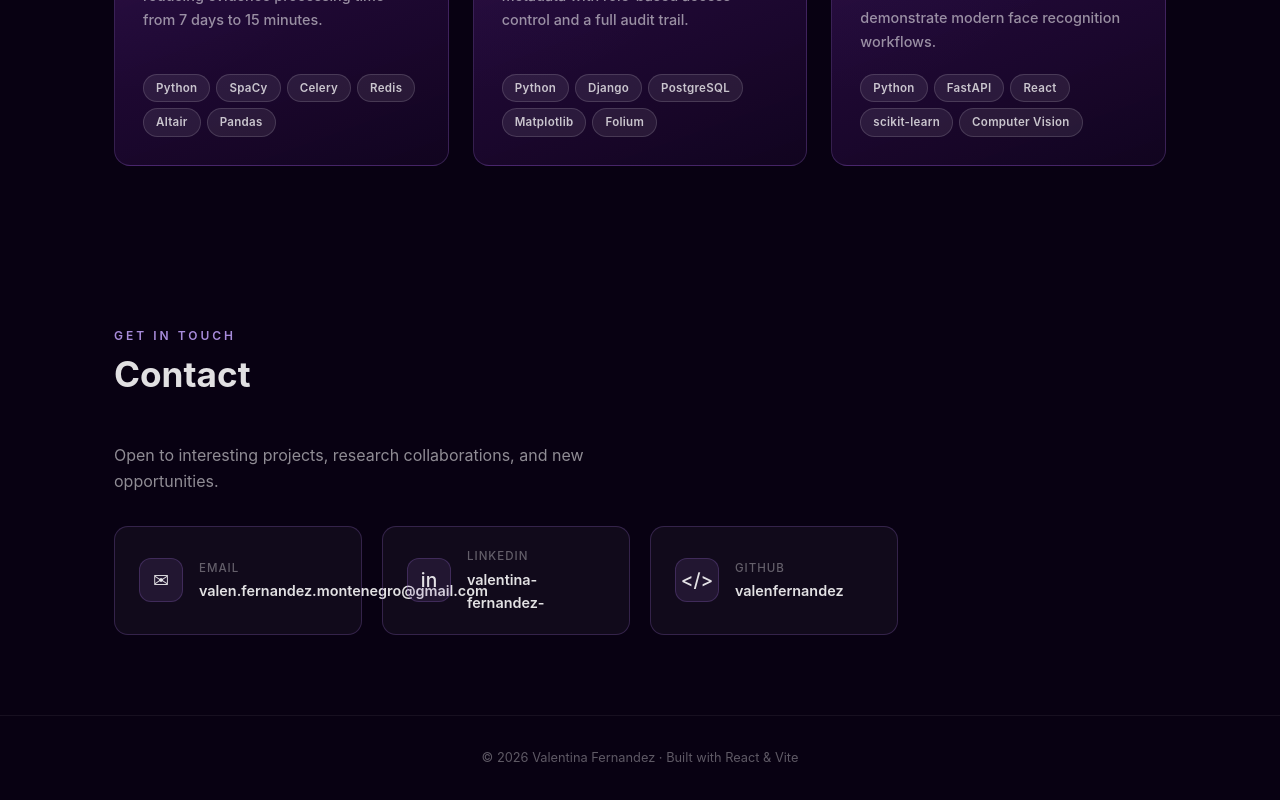
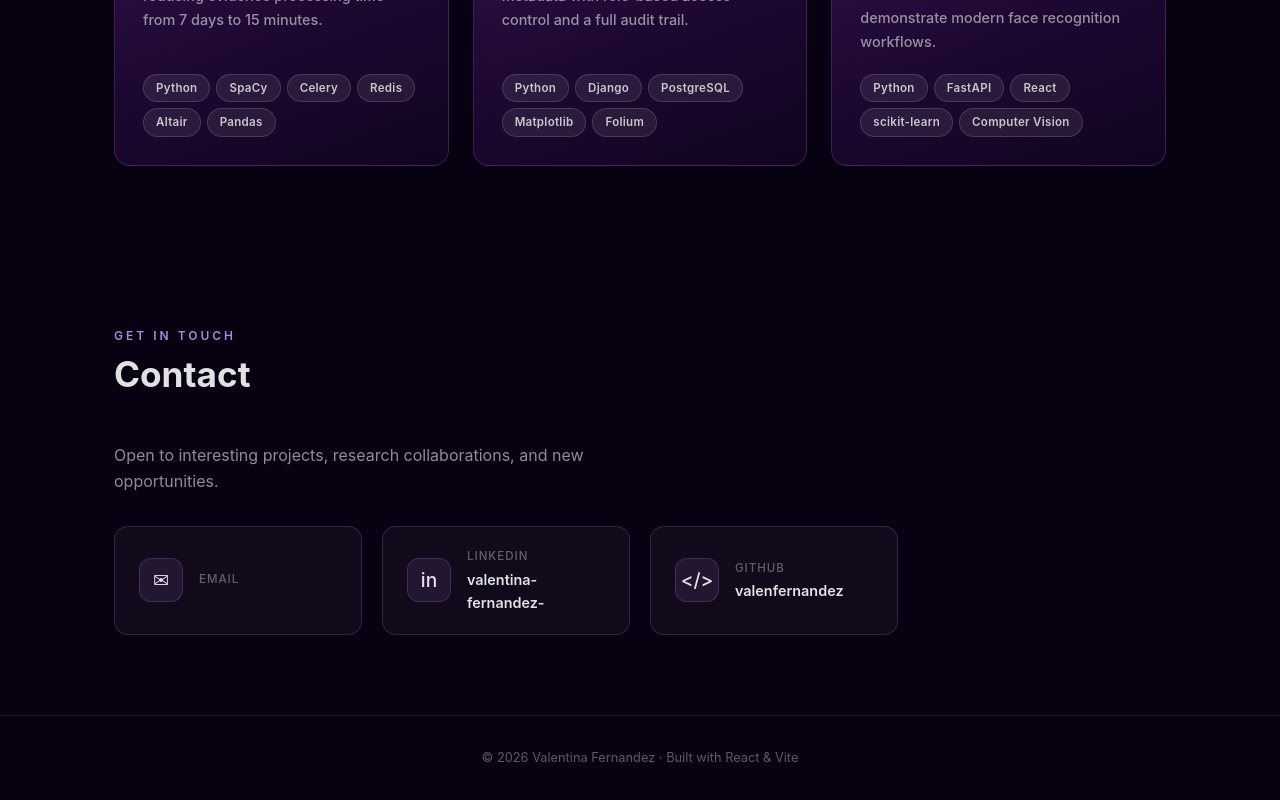
Before and after one commit to valenfernandez/portfolio, a React (Vite) app: page / in a window 1280 px wide. Shown: the part 2843-3643 px from the top of the page. Built offline with nearby package versions, Linux system fonts and the light colour scheme.

Commit message:
fix: email

```diff
--- a/src/components/Contact.jsx
+++ b/src/components/Contact.jsx
@@ -2,7 +2,7 @@ function Contact() {
   const links = [
     {
       label: "Email",
-      value: "valen.fernandez.montenegro@gmail.com",
+      value: "",
       href: "mailto:valen.fernandez.montenegro@gmail.com",
       icon: "✉",
     },
```
